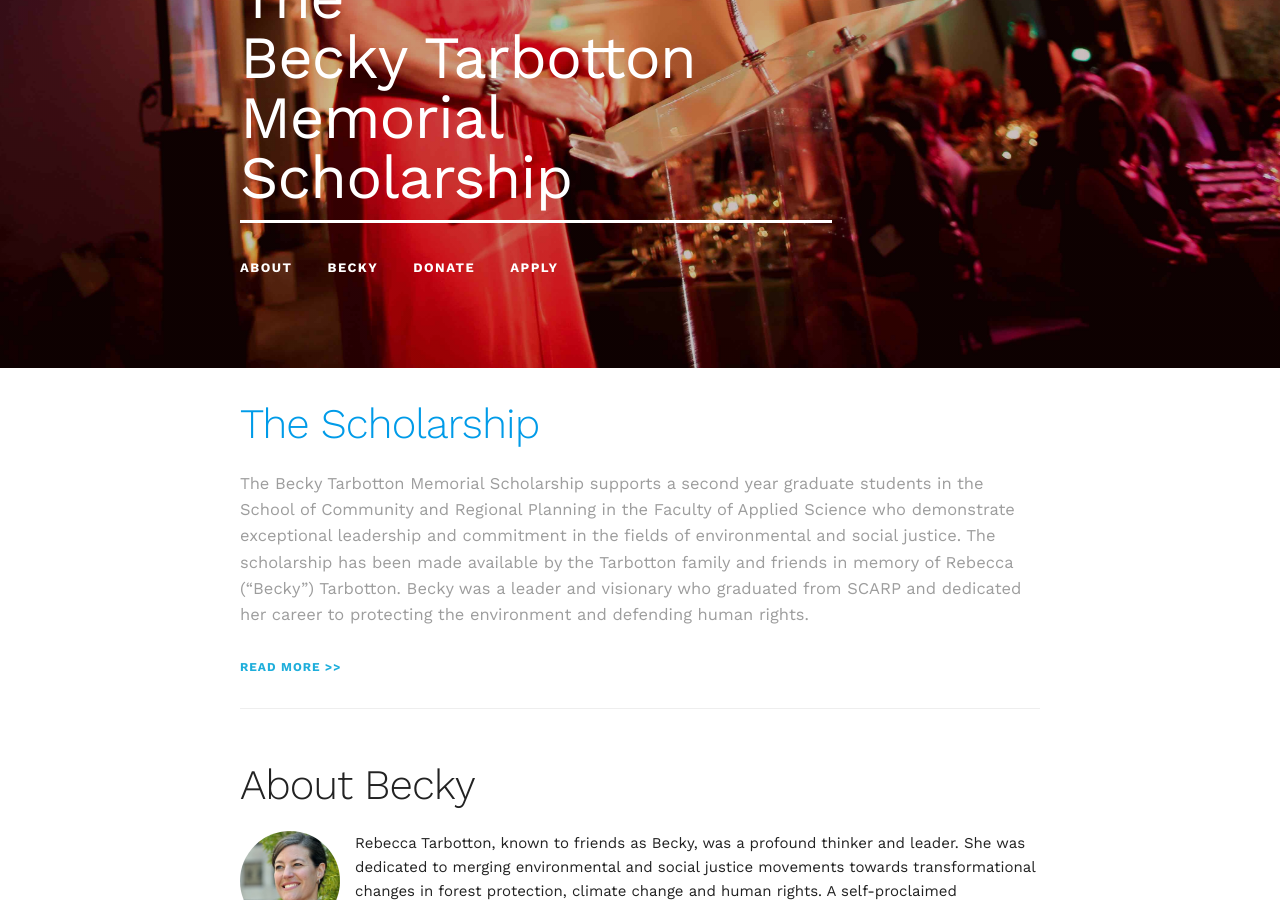
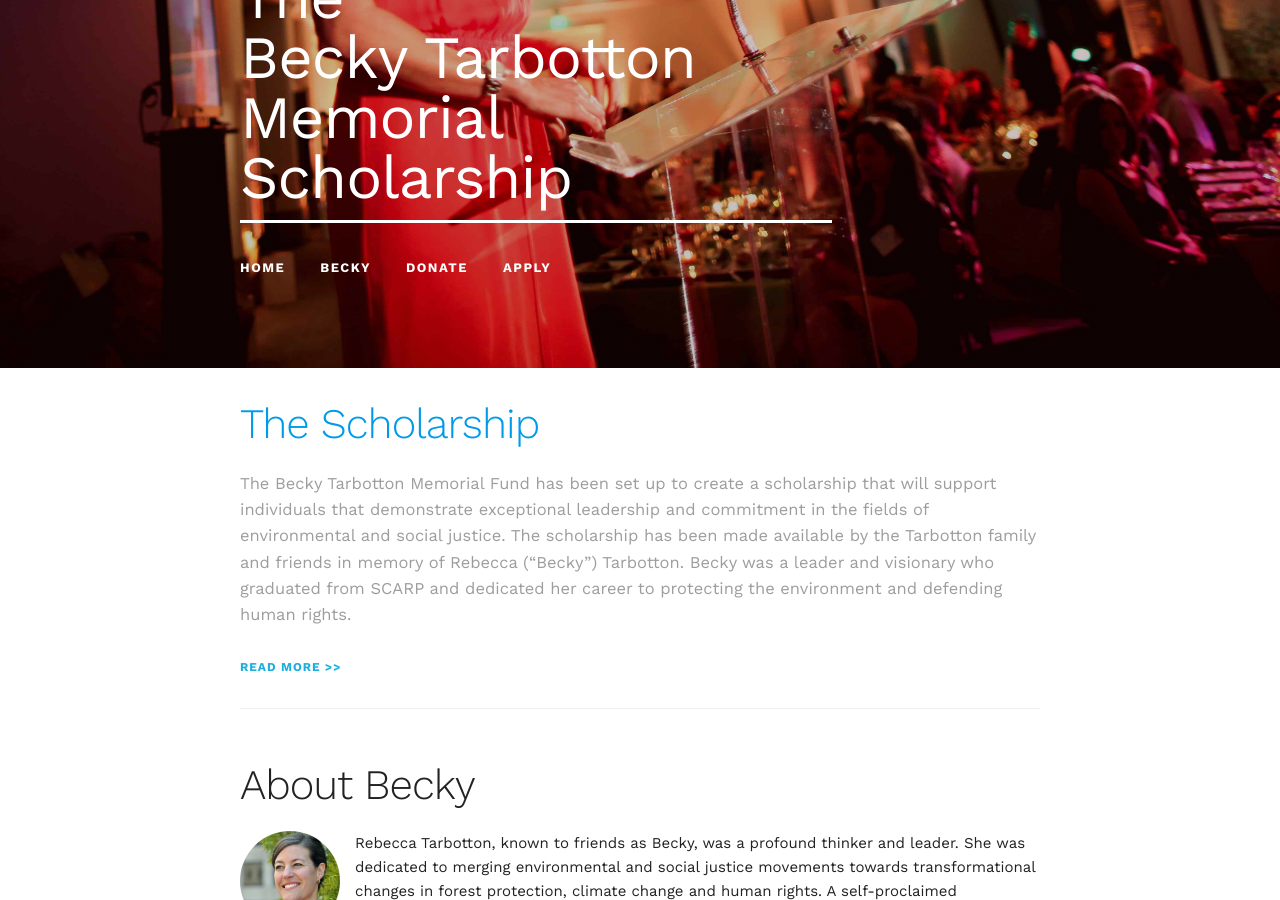
Before and after one commit to tsunamiCam/cameron-personal, a Jekyll site: the page built from index.html, in a window 1280 px wide and 900 px high, scrolled down 532 px. Built offline with Jekyll 4.4.1, drawn with Linux system fonts in a browser that asks for light colours; nearby versions of some CDN libraries.

Commit message:
Changes Navbar to have a home button and no About button

```diff
--- a/_includes/navbar.html
+++ b/_includes/navbar.html
@@ -1,14 +1,12 @@
 <nav class="navbar">
   <div class="container">
     <ul class="navbar-list" id="menu">
-      <li class="navbar-item">
-        <a class="navbar-link" href="{{ site.baseurl }}/about">About</a>
-      </li>
+      <li class="navbar-item"><a class="navbar-link" href="/">Home</a></li>
       <li class="navbar-item">
         <a class="navbar-link" href="{{ site.baseurl }}/becky">Becky</a>
       </li>
       <li class="navbar-item"><a class="navbar-link" href="/donate">Donate</a></li>
-      <li class="navbar-item"><a class="navbar-link" href="#apply">Apply</a></li>
+      <li class="navbar-item"><a class="navbar-link" href="/apply">Apply</a></li>
     </ul>
   </div>
 </nav>
--- a/css/custom_Skeleton.css
+++ b/css/custom_Skeleton.css
@@ -10,6 +10,7 @@
 .navbar {
     display: none;
 }
+
 
 /* Larger than phone */
 /*@media (min-width: 550px) {
--- a/index.html
+++ b/index.html
@@ -11,7 +11,7 @@ layout: landing
       <div class="container">
         <div class="twelve columns">
           <h2>The Scholarship</h2>
-          <p>The Becky Tarbotton Memorial Scholarship supports a second year graduate students in the School of Community and Regional Planning in the Faculty of Applied Science who demonstrate exceptional leadership and commitment in the fields of environmental and social justice. The scholarship has been made available by the Tarbotton family and friends in memory of Rebecca (“Becky”) Tarbotton. Becky was a leader and visionary who graduated from SCARP and dedicated her career to protecting the environment and defending human rights.</p>
+          <p>The Becky Tarbotton Memorial Fund has been set up to create a scholarship that will support individuals that demonstrate exceptional leadership and commitment in the fields of environmental and social justice. The scholarship has been made available by the Tarbotton family and friends in memory of Rebecca (“Becky”) Tarbotton. Becky was a leader and visionary who graduated from SCARP and dedicated her career to protecting the environment and defending human rights.</p>
           <a class="readmore" href="{{ site.baseurl }}/about">Read More >></a>
         </div>
       </div>
@@ -47,13 +47,4 @@ layout: landing
       <div class="dividing-line"></div>
     </div>
 
-
-<div
-  class="fb-like"
-  data-share="true"
-  data-width="450"
-  data-show-faces="true">
-</div>
-
-
     </main>
```
Also changed, not shown: apply/index.html (added, +26 -0 lines).
